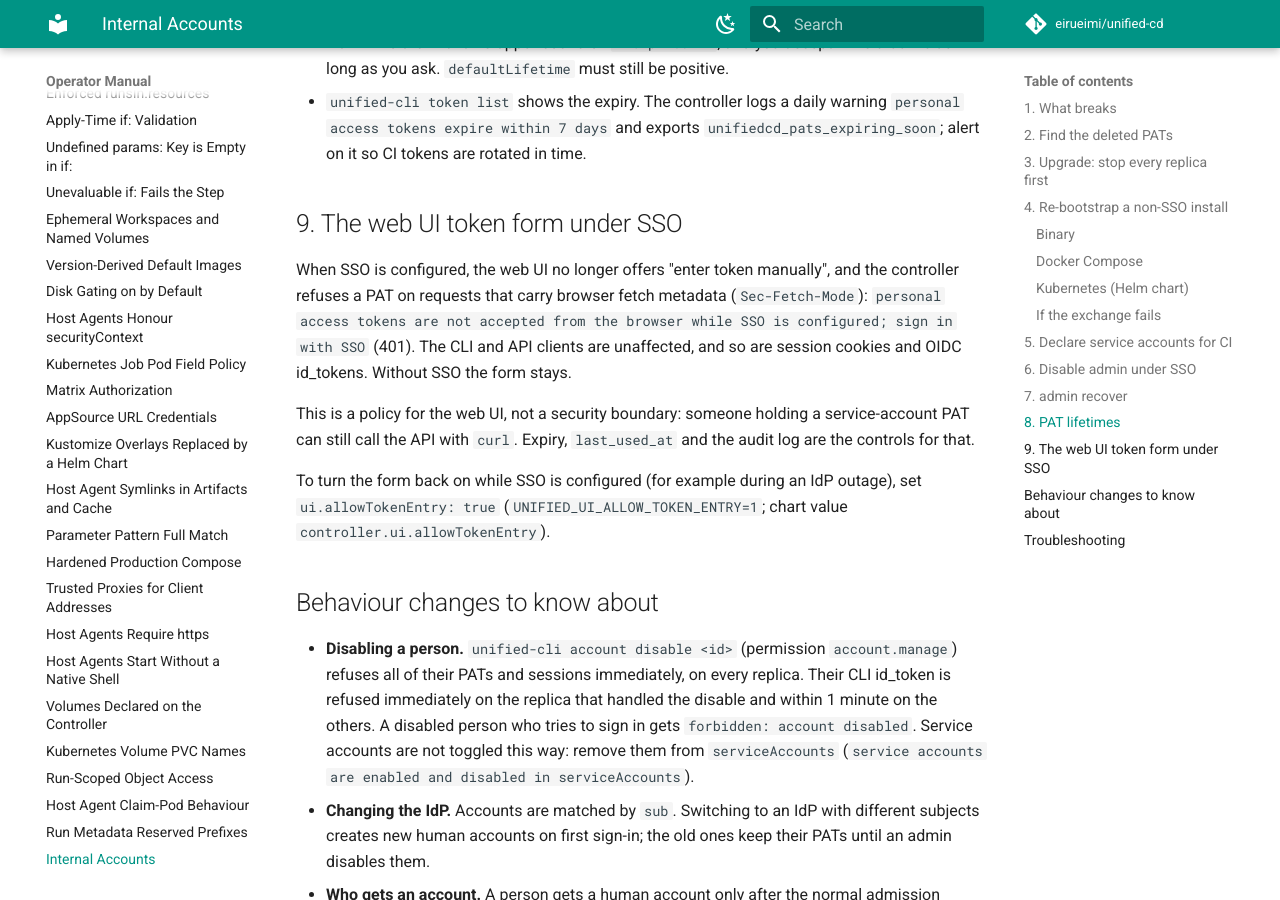
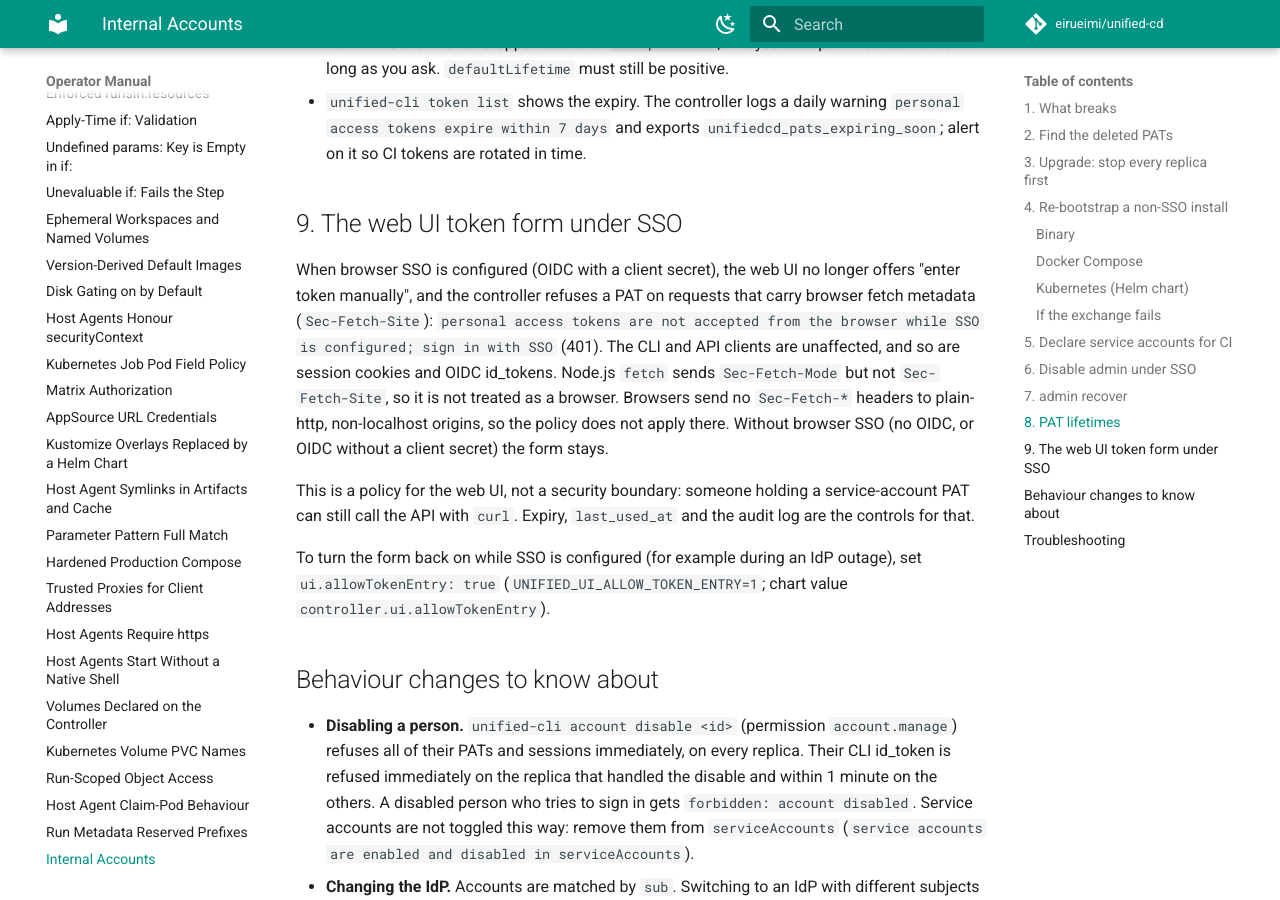
Before and after one commit to eirueimi/unified-cd, an MkDocs documentation site: the page built from docs/operator-manual/migrations/2026-11-27-internal-accounts.md, in a window 1280 px wide and 900 px high, scrolled down 6675 px. Built offline with MkDocs 1.6.1 and Material for MkDocs 9.7.7, drawn with Linux system fonts in a browser that asks for light colours; comment, search, counter and statistics services are not loaded.

Commit message:
fix(auth): key the browser-PAT policy on Sec-Fetch-Site and browser SSO
Node's fetch sends Sec-Fetch-Mode but not Sec-Fetch-Site, so the previous
check refused Node.js API clients. Browsers send Sec-Fetch-Site, so the
policy now keys on it. The manual token form and the refusal also apply
only when browser SSO is configured (OIDC with a client secret); CLI or
device-only OIDC no longer locks the web UI out.

Co-Authored-By: Claude Opus 5.5 <noreply@anthropic.com>
Claude-Session: https://claude.ai/code/session_01G3NWwwXnjYtSfzJjZYTrnV

```diff
--- a/docs/operator-manual/migrations/2026-11-27-internal-accounts.md
+++ b/docs/operator-manual/migrations/2026-11-27-internal-accounts.md
@@ -266,12 +266,15 @@ tokens:
 
 ## 9. The web UI token form under SSO
 
-When SSO is configured, the web UI no longer offers "enter token manually", and
-the controller refuses a PAT on requests that carry browser fetch metadata
-(`Sec-Fetch-Mode`): `personal access tokens are not accepted from the browser
-while SSO is configured; sign in with SSO` (401). The CLI and API clients are
-unaffected, and so are session cookies and OIDC id_tokens. Without SSO the form
-stays.
+When browser SSO is configured (OIDC with a client secret), the web UI no longer
+offers "enter token manually", and the controller refuses a PAT on requests that
+carry browser fetch metadata (`Sec-Fetch-Site`): `personal access tokens are not
+accepted from the browser while SSO is configured; sign in with SSO` (401). The
+CLI and API clients are unaffected, and so are session cookies and OIDC
+id_tokens. Node.js `fetch` sends `Sec-Fetch-Mode` but not `Sec-Fetch-Site`, so it
+is not treated as a browser. Browsers send no `Sec-Fetch-*` headers to
+plain-http, non-localhost origins, so the policy does not apply there. Without
+browser SSO (no OIDC, or OIDC without a client secret) the form stays.
 
 This is a policy for the web UI, not a security boundary: someone holding a
 service-account PAT can still call the API with `curl`. Expiry, `last_used_at`
```
Also changed, not shown: docs/contributing/auth-implementation.md (+5 -3 lines), docs/operator-manual/authentication.md (+6 -3 lines), docs/reference/configuration.md (+3 -3 lines), docs/superpowers/specs/2026-11-27-internal-accounts-design.md (+8 -5 lines), docs/troubleshooting/controller-and-database.md (+1 -1 lines), 6 other files.
